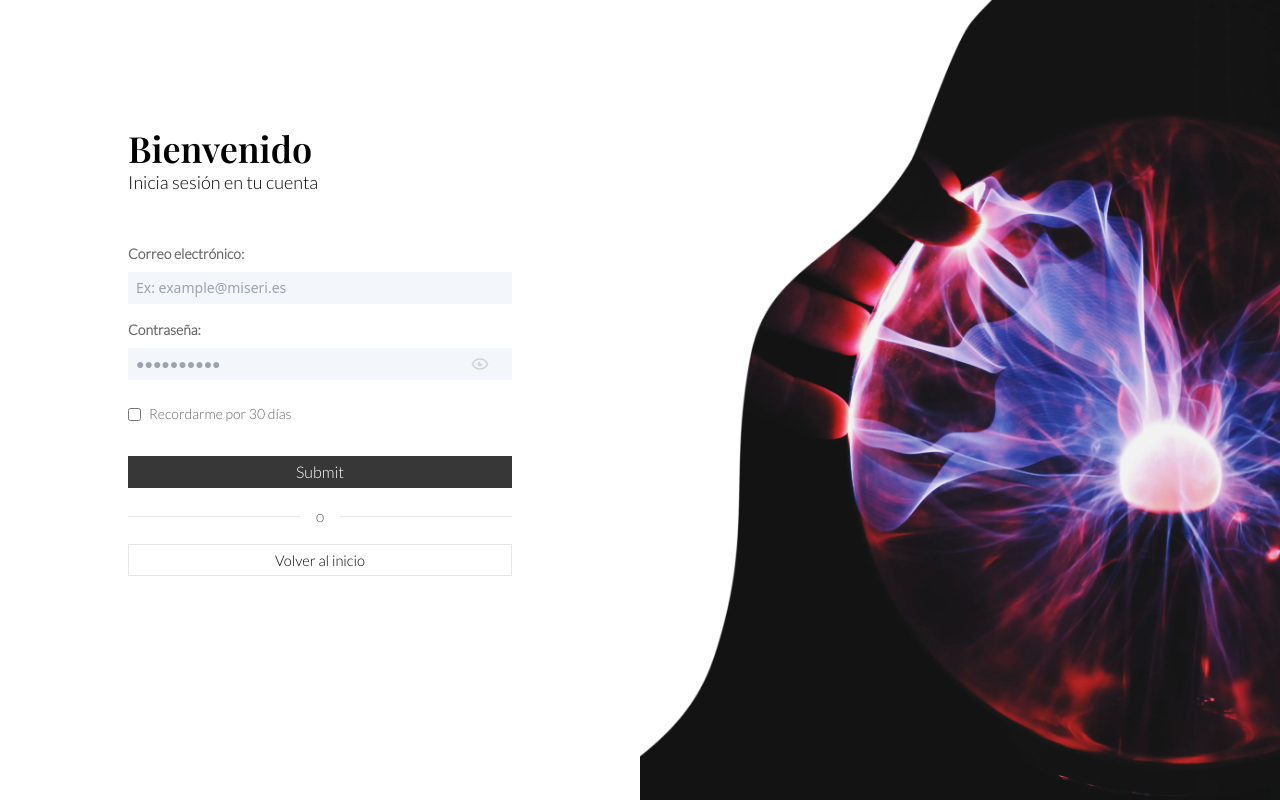
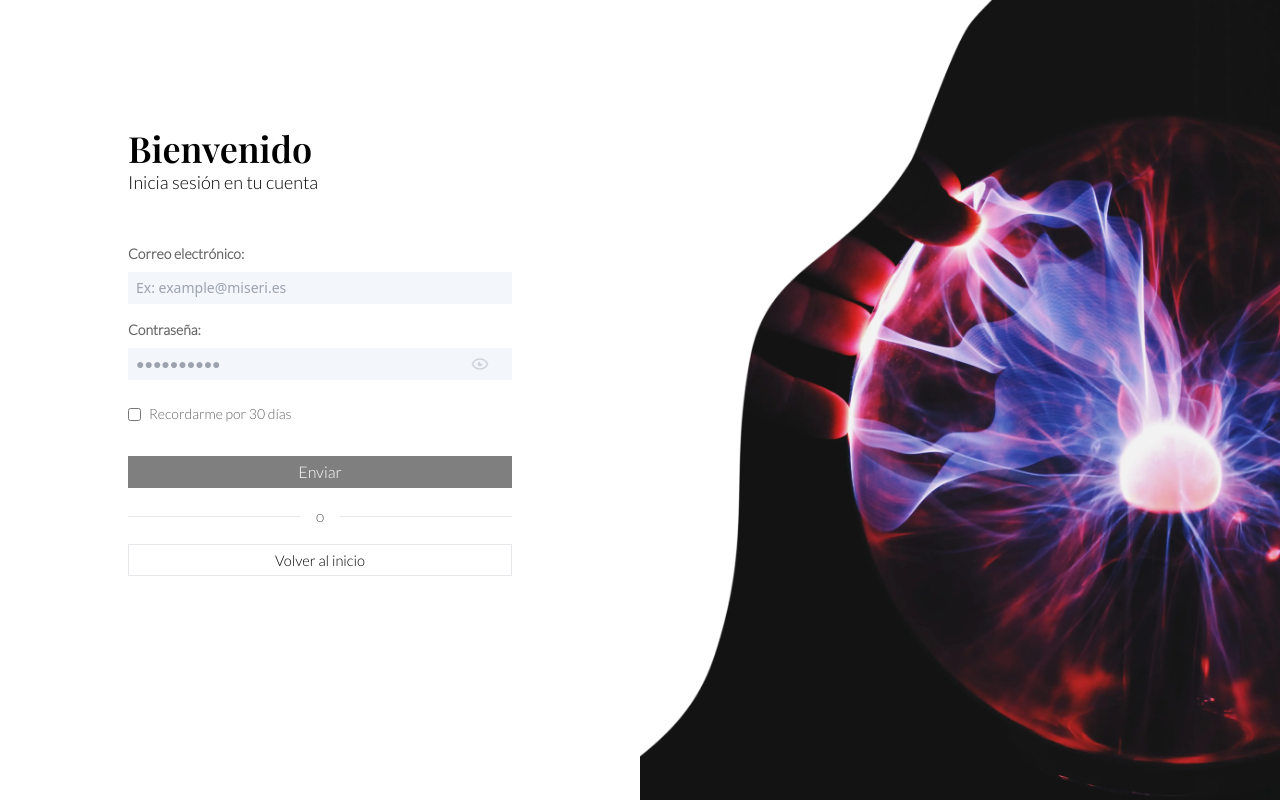
Before and after one commit to Leonardo-Toledo-V/miseri-client, a Next.js app: page /login in a window 1280 px wide. Built offline with nearby package versions, Linux system fonts and the light colour scheme; no server answers.

Commit message:
feat(Errors) Build errors fixed

```diff
--- a/app/dashboard/page.jsx
+++ b/app/dashboard/page.jsx
@@ -10,16 +10,15 @@ export default function Dashboard() {
 
   const [loading, setLoading] = useState(true);
 
+  useEffect(() => {
     const URI = process.env.NEXT_PUBLIC_SOCKET_URL;
     const token = Cookies.get('miseri-auth');
-
     const socket = io(URI, {
       auth: {
         token: token
       }
     });
 
-  useEffect(() => {
     socket.on('data', (data) => {
       console.log(`Data recibida del servidor: ${data}`)
     });
--- a/components/Dashboard/Reports.jsx
+++ b/components/Dashboard/Reports.jsx
@@ -5,13 +5,12 @@ import { BsDownload } from "react-icons/bs"
 
 export default function Reports() {
 
-    const URL = `${process.env.NEXT_PUBLIC_PDF_URL}/pdf/all`;
-
     const [data, setData] = useState([]);
 
     const [error, setError] = useState(false);
 
     useEffect(() => {
+        const URL = `${process.env.NEXT_PUBLIC_PDF_URL}/pdf/all`;
         axios(URL).then(function (response) {
             setData(response.data)
         }).catch(function (err) {
--- a/components/Dashboard/TableFrequency.jsx
+++ b/components/Dashboard/TableFrequency.jsx
@@ -23,7 +23,7 @@ export default function TableFrequency(props) {
                     <tbody className='text-center divide-y divide-gray-100'>
                         {data.frequency.map((data) => {
                             return (
-                                <tr>
+                                <tr key={data}>
                                     <td className='tableCard'>
                                         {data.limInf}
                                     </td>
--- a/components/Login/FormLogin.jsx
+++ b/components/Login/FormLogin.jsx
@@ -19,6 +19,16 @@ export default function FormLogin() {
     const [error, setError] = useState(false);
 
     const [showPassword, setShowPassoword] = useState(false);
+
+    const [disabled, setDisabled] = useState(true);
+
+    useEffect(() => {
+        if (data.password.length >= 5 && data.email.includes("@")) {
+            setDisabled(false);
+        } else {
+            setDisabled(true);
+        }
+    })
 
     useEffect(() => {
         Cookies.set('miseri-auth', token);
@@ -94,10 +104,10 @@ export default function FormLogin() {
                             <div className="flex justify-between">
                                 <input
                                     className="bg-[#F3F6FB] py-1.5 pl-2 text-sm text-left w-5/6"
-                                    type={showPassword ? "text": "password"}
+                                    type={showPassword ? "text" : "password"}
                                     name="password"
                                     id="password"
-                                    placeholder={showPassword ? "yourpasswordhere": "●●●●●●●●●●"}
+                                    placeholder={showPassword ? "yourpasswordhere" : "●●●●●●●●●●"}
                                     autoComplete="off"
                                     required
                                     onChange={handleChange}
@@ -126,7 +136,13 @@ export default function FormLogin() {
                             </div>
                         </div>
                         <div>
-                            <input className="bg-[#373737] text-white font-lato w-full py-1 hover:bg-[#4e4e4e] duration-300 cursor-pointer" type="submit" />
+                            <button
+                                type="button"
+                                className={disabled ? "bg-[#7f7f7f] text-white font-lato w-full py-1 duration-300" : "bg-[#373737] text-white font-lato w-full py-1 hover:bg-[#4e4e4e] duration-300 cursor-pointer"}
+                                disabled={disabled}
+                            >
+                                Enviar
+                            </button>
                         </div>
                         <div className="flex items-center justify-center mt-4 ">
                             <hr className="w-52" />
```
Lines whose indentation alone changed are shown as unchanged.
